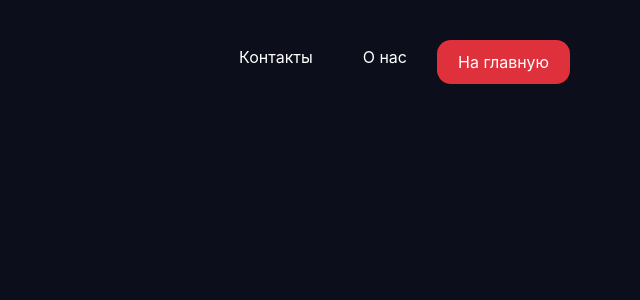
After one commit to h4zzkR/cooper, a Django app: page /user/login in a window 1280 px wide. The commit adds this page. Shown: the top 300 px of the page, without its empty margins (640-1280 px from the left). Run offline with Django 3.2, Linux system fonts and the light colour scheme; some libraries are stand-ins or nearby versions.

Commit message:
menu-buttons

```diff
--- a/codev_app/views.py
+++ b/codev_app/views.py
@@ -4,3 +4,6 @@ from django.shortcuts import render
 
 def index(request):
     return render(request, 'index.html')
+
+def login(request):
+    return render(request, 'login_page.html')
--- a/cooper/urls.py
+++ b/cooper/urls.py
@@ -20,6 +20,7 @@ from django.conf.urls.static import static
 
 urlpatterns = [
     # path('admin/', admin.site.urls),
-    path('', index)
+    path('', index),
+    path('user/login', login),
 ]
 urlpatterns = urlpatterns + static(settings.MEDIA_URL, document_root=settings.MEDIA_ROOT)
--- a/static/style.css
+++ b/static/style.css
@@ -256,7 +256,7 @@ ol {
 	line-height: 1;
     border-color: transparent;
 	border-radius: 14px;
-    width: 13%;
+    min-width: 5%;
      -webkit-transition-duration: 0.4s; /* Safari */
     transition-duration: 0.5s;
     cursor: pointer;
--- a/templates/index.html
+++ b/templates/index.html
@@ -1,6 +1,7 @@
 <!DOCTYPE html>
 <html lang="en">
 
+<title>coDev</title>
 {% include 'patterns/header.html' %}
 {%  include 'patterns/menu.html' %}
 
--- a/templates/login_page.html
+++ b/templates/login_page.html
@@ -1,10 +1,2 @@
-<!DOCTYPE html>
-<html lang="en">
-<head>
-    <meta charset="UTF-8">
-    <title>Title</title>
-</head>
-<body>
-
-</body>
-</html>
+{% include 'patterns/header.html' %}
+{%  include 'patterns/login_menu.html' %}
--- a/templates/patterns/header.html
+++ b/templates/patterns/header.html
@@ -1,5 +1,4 @@
 <head>
-	<title>coDev</title>
 	<meta charset="UTF-8">
 	<!-- Favicon -->
 	<link rel="shortcut icon" href="{{ MEDIA_URL }}favicon.ico" type="image/x-icon">
--- /dev/null
+++ b/templates/patterns/login_menu.html
@@ -0,0 +1,34 @@
+<style>
+
+    .main-menu li {
+	display: inline;
+        float: right;
+        margin-top: 1.6%;
+}
+
+.main-menu li a {
+	display: inline-block;
+	font-size: 16px;
+	color: #fff;
+	margin-left: 50px;
+	-webkit-transition: all 0.4s;
+	-o-transition: all 0.5s;
+	transition: all 0.5s;
+}
+
+.main-menu li a:hover {
+	color: #df313c;
+    text-decoration:  none;
+}
+
+
+</style>
+
+<div class="menu-bar">
+            <a href="/"><button class="button-menu">На главную</button></a>
+
+			<ul class="main-menu">
+				<li><a href="./about.html">О нас</a></li>
+				<li><a href="./blog.html">Контакты</a></li>
+			</ul>
+</div>
```
Also changed, not shown: templates/patterns/menu.html (+4 -4 lines).
